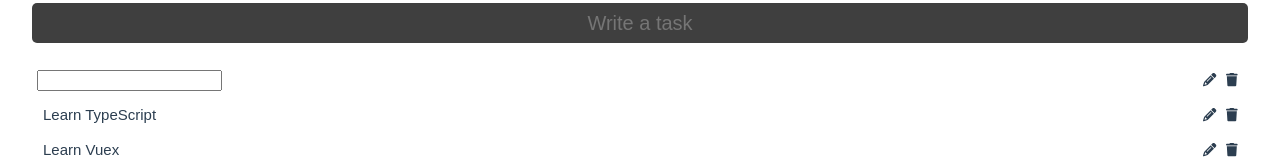
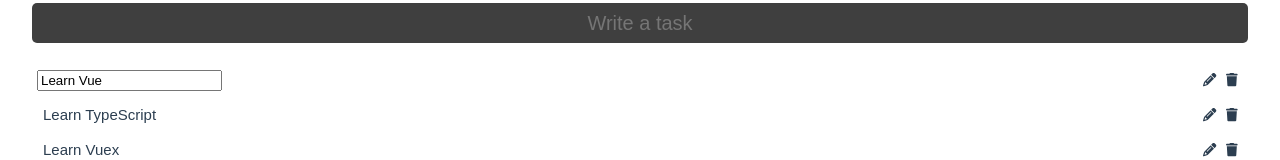
Before and after one commit to ally1002/todo-vue, a Vue app: page / in a window 1280 px wide. Both pictures are taken after a click on the button 1209 px from the left and 266 px from the top of the page. Shown: the part 186-346 px from the top of the page. Built offline with nearby package versions, Linux system fonts and the light colour scheme.

Commit message:
cancel edit

```diff
--- a/src/components/TodoList.vue
+++ b/src/components/TodoList.vue
@@ -8,7 +8,8 @@
                 <button class="btn-done" @click="doneItem(todo)" v-bind:class="{ done: todo.done }" v-if="!todo.edit">
                     {{ todo.text }}
                 </button>
-                <input type="text" v-else v-model="editingText" @keyup.enter="doneEdit(todo)">
+                <input type="text" v-else v-model="editingText" @blur="doneEdit(todo)" @keyup.enter="doneEdit(todo)"
+                    @keyup.esc="cancelEdit(todo)">
                 <button class="icon-right" @click="removeItem(index)">
                     <fas icon="trash"></fas>
                 </button>
@@ -30,8 +31,8 @@ export default defineComponent({
         return {
             newTodo: <string>'',
             idNewTodo: <number>4,
-            beforeEdit: '',
-            editingText: '',
+            beforeEdit: <string>'',
+            editingText: <string>'',
             todos: [
                 {
                     id: 1,
@@ -77,15 +78,24 @@ export default defineComponent({
             todo.done = todo.done === true ? false : true;
         },
         editItem(todo: any) {
-            todo.edit = todo.edit === true ? false : true
+            todo.edit = todo.edit === true ? false : true;
+            this.editingText = todo.text;
+            this.beforeEdit = todo.text;
+        },
+        cancelEdit(todo: any) {
+            this.beforeEdit = '';
+            this.editingText = '';
+            todo.edit = false;
         },
         doneEdit(todo: any) {
             this.beforeEdit = todo.text;
-            if ( this.editingText.trim() == '') {
+            if (this.editingText.trim() == '') {
                 this.editingText = this.beforeEdit;
             }
 
             todo.text = this.editingText;
+            this.beforeEdit = '';
+            this.editingText = '';
             todo.edit = false;
         }
     }
```
